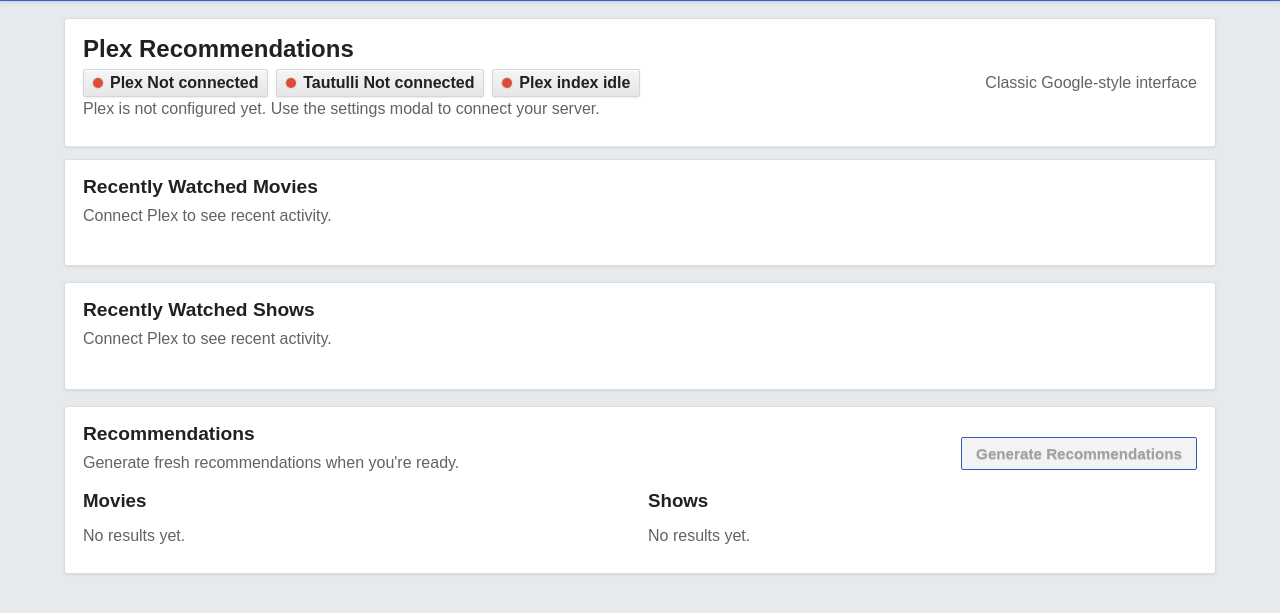
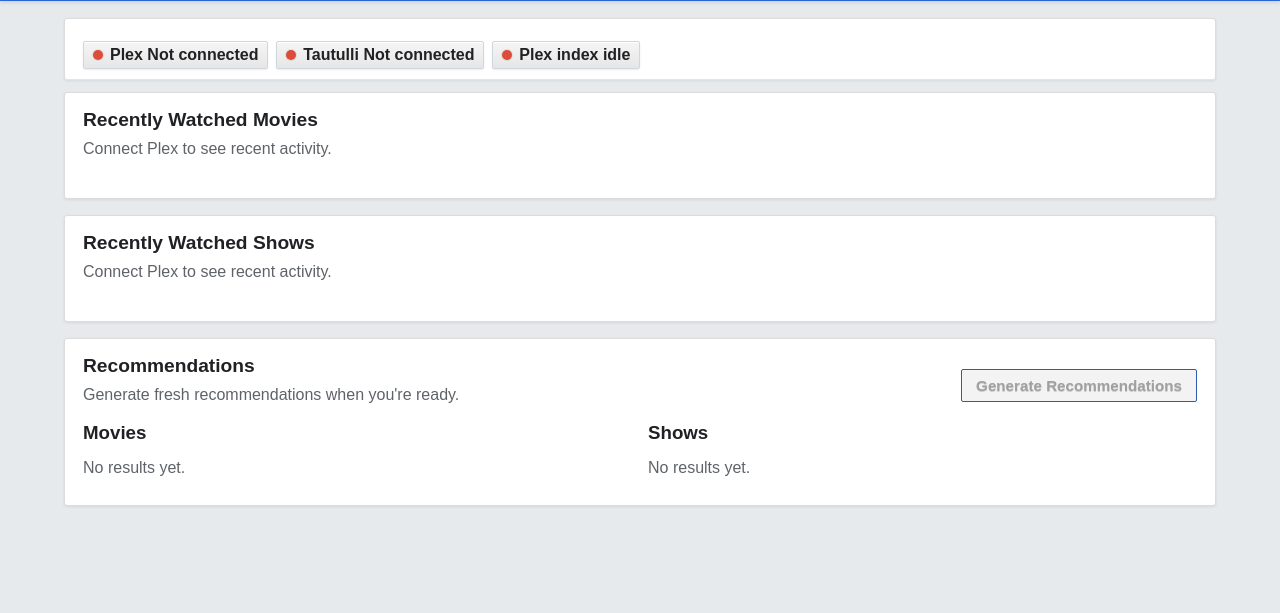
Before and after one commit to tyighter/plexrecengine, a FastAPI app: page / in a window 1280 px wide. Shown: the part 62-675 px from the top of the page. Run offline with FastAPI, Linux system fonts and the light colour scheme; parts of the project's set-up code (start-up, migrations or seed data) failed here and were passed over.

Commit message:
Show only status lights on dashboard header

```diff
--- a/app/web/templates/dashboard.html
+++ b/app/web/templates/dashboard.html
@@ -353,9 +353,6 @@
 </div>
 <main>
     <section class="panel subhead">
-        <div class="header-actions">
-            <div>
-                <h1>Plex Recommendations</h1>
         <div class="connection-badges" aria-label="Connection status">
             <span id="plex-status" class="status-pill {{ 'connected' if settings.is_plex_configured else 'disconnected' }}" aria-live="polite">
                 <span class="status-dot" aria-hidden="true"></span>
@@ -373,17 +370,6 @@
                 <span class="status-dot" aria-hidden="true"></span>
                 <span id="plex-index-status-text">Plex index {{ 'Building' if index_status.state == 'building' else 'Idle' }}</span>
             </span>
-                </div>
-                {% if settings.is_plex_configured %}
-                <p>Signed into Plex at {{ settings.plex_base_url }}. Build recommendations on demand or when the webhook is called after a watch.</p>
-                <p class="muted">Using movie library <strong>{{ settings.plex_movie_library }}</strong> and TV library <strong>{{ settings.plex_show_library }}</strong>. Recommendations now rely entirely on Plex metadata and plot similarity.</p>
-                {% else %}
-                <p class="muted">Plex is not configured yet. Use the settings modal to connect your server.</p>
-                {% endif %}
-            </div>
-            <div>
-                <p class="muted" style="margin: 0;">Classic Google-style interface</p>
-            </div>
         </div>
     </section>
 
```
Lines whose indentation alone changed are shown as unchanged.
